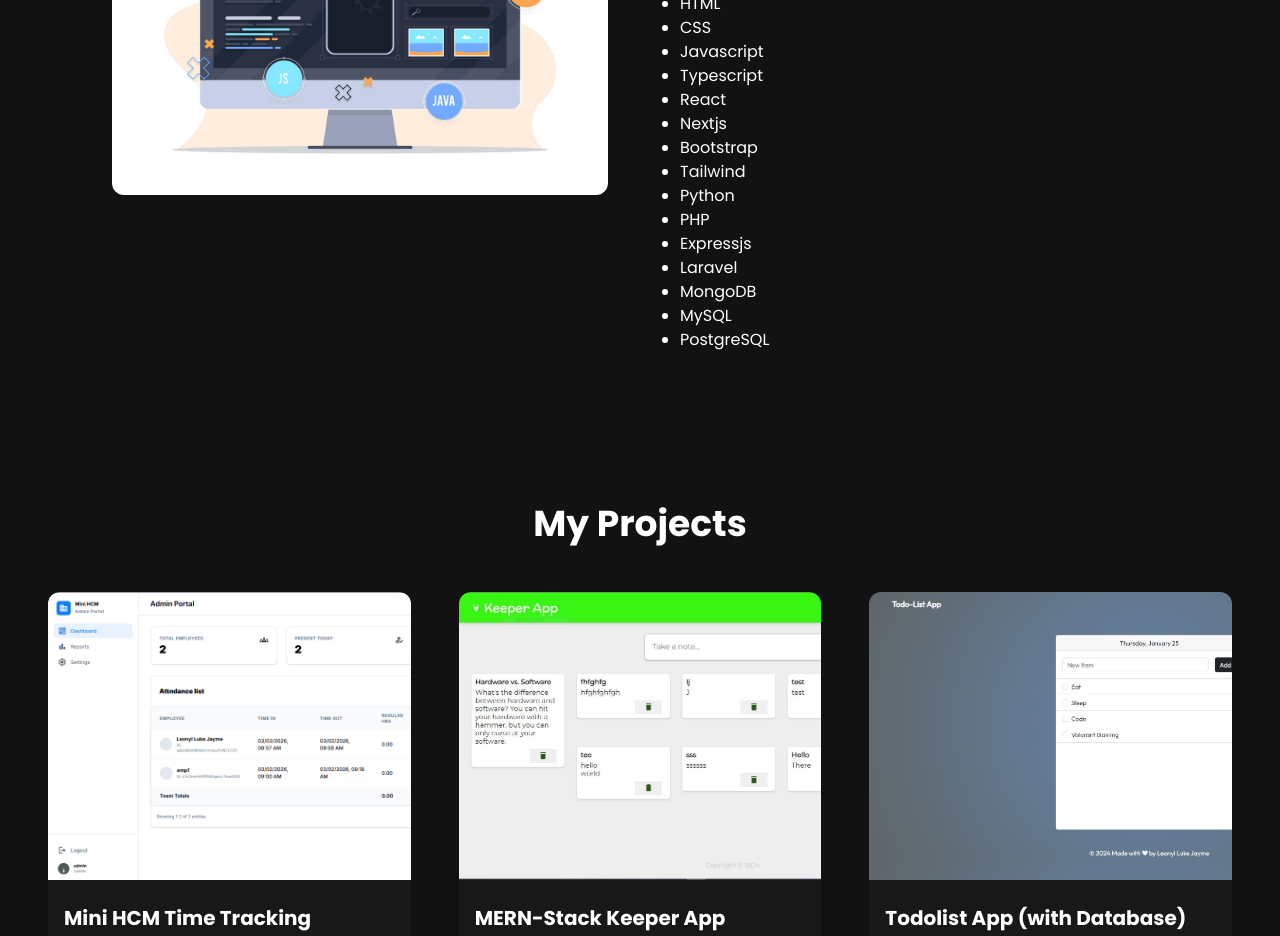
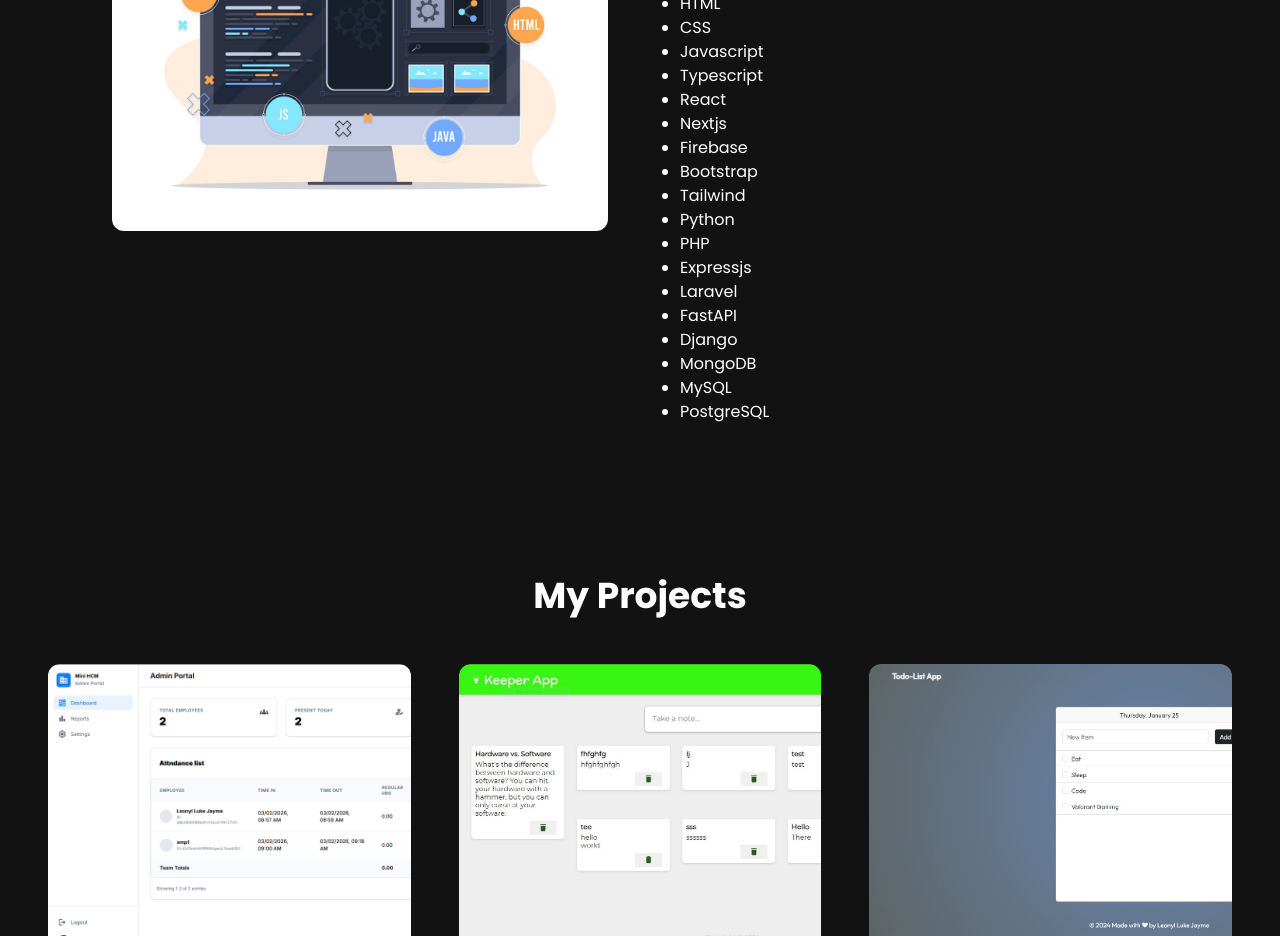
Before and after one commit to leonyllukejayme/personal_portfolio-2, a Next.js app: page / in a window 1280 px wide. Shown: the part 1080-2016 px from the top of the page. Built offline with nearby package versions, Linux system fonts and the light colour scheme.

Commit message:
Add skills

```diff
--- a/src/components/AboutSection.jsx
+++ b/src/components/AboutSection.jsx
@@ -16,12 +16,15 @@ const TAB_DATA = [
 				<li>Typescript</li>
 				<li>React</li>
 				<li>Nextjs</li>
+				<li>Firebase</li>
 				<li>Bootstrap</li>
 				<li>Tailwind</li>
 				<li>Python</li>
 				<li>PHP</li>
 				<li>Expressjs</li>
 				<li>Laravel</li>
+				<li>FastAPI</li>
+				<li>Django</li>
 				<li>MongoDB </li>
 				<li>MySQL</li>
 				<li>PostgreSQL</li>
```
